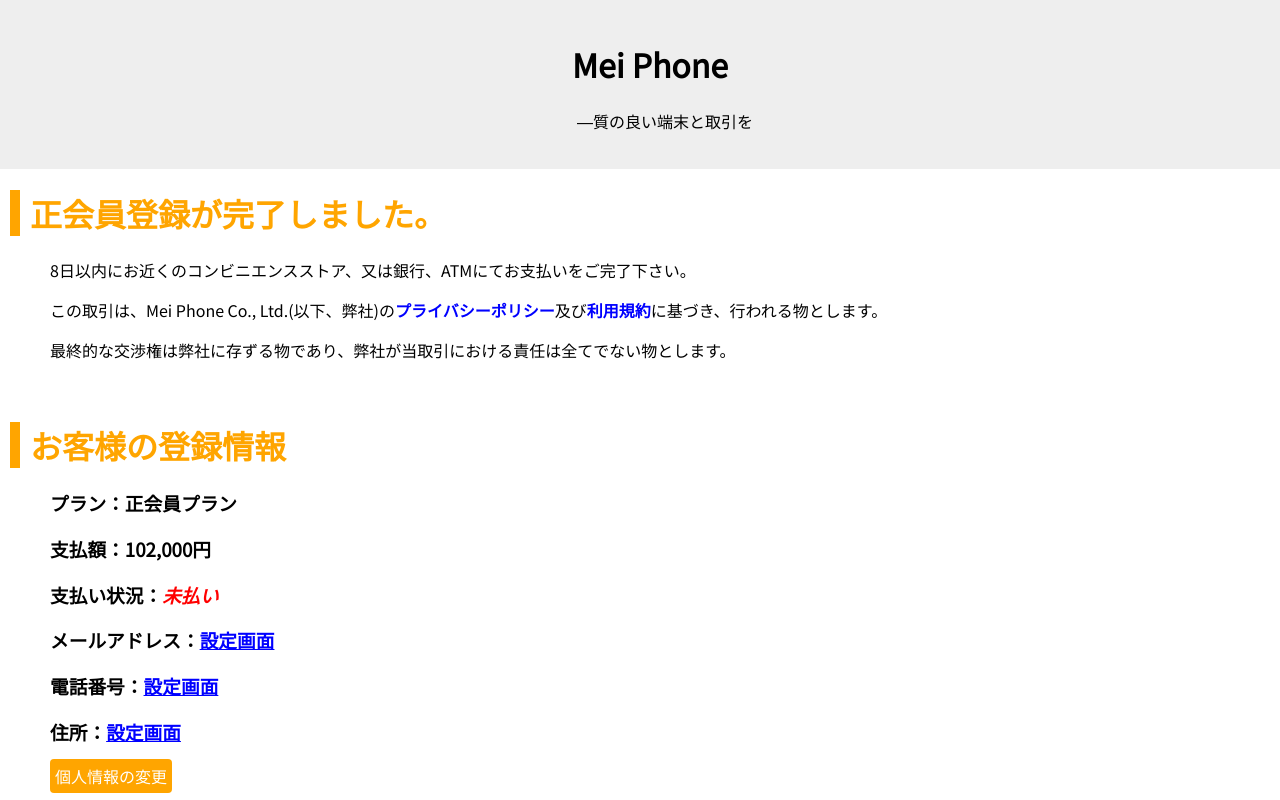
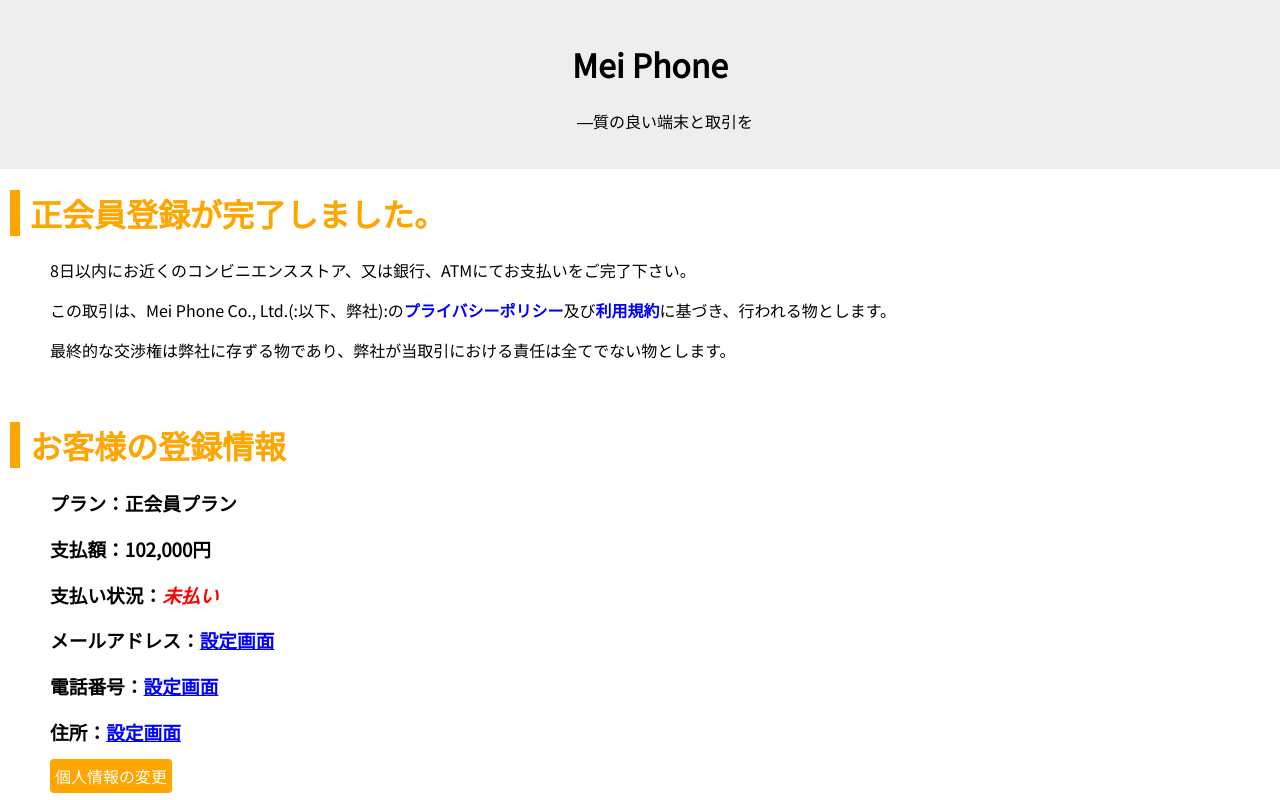
Before and after one commit to gjt-maeda/OneC-Maeda, a plain HTML site: page index.html in a window 1280 px wide. Shown: the top 800 px of the page. Drawn offline with Linux system fonts and the light colour scheme.

Commit message:
Update index.html

```diff
--- a/index.html
+++ b/index.html
@@ -61,7 +61,7 @@
         </header>
         <h1>正会員登録が完了しました。</h1>
         <p>8日以内にお近くのコンビニエンスストア、又は銀行、ATMにてお支払いをご完了下さい。</p>
-        <p>この取引は、Mei Phone Co., Ltd.&#40以下、弊社&#41の<strong>プライバシーポリシー</strong>及び<strong>利用規約</strong>に基づき、行われる物とします。</p>
+        <p>この取引は、Mei Phone Co., Ltd.&#40:以下、弊社&#41:の<strong>プライバシーポリシー</strong>及び<strong>利用規約</strong>に基づき、行われる物とします。</p>
         <p>最終的な交渉権は弊社に存ずる物であり、弊社が当取引における責任は全てでない物とします。</p>
         <div class="userInfo">
             <h1>お客様の登録情報</h1>
```
